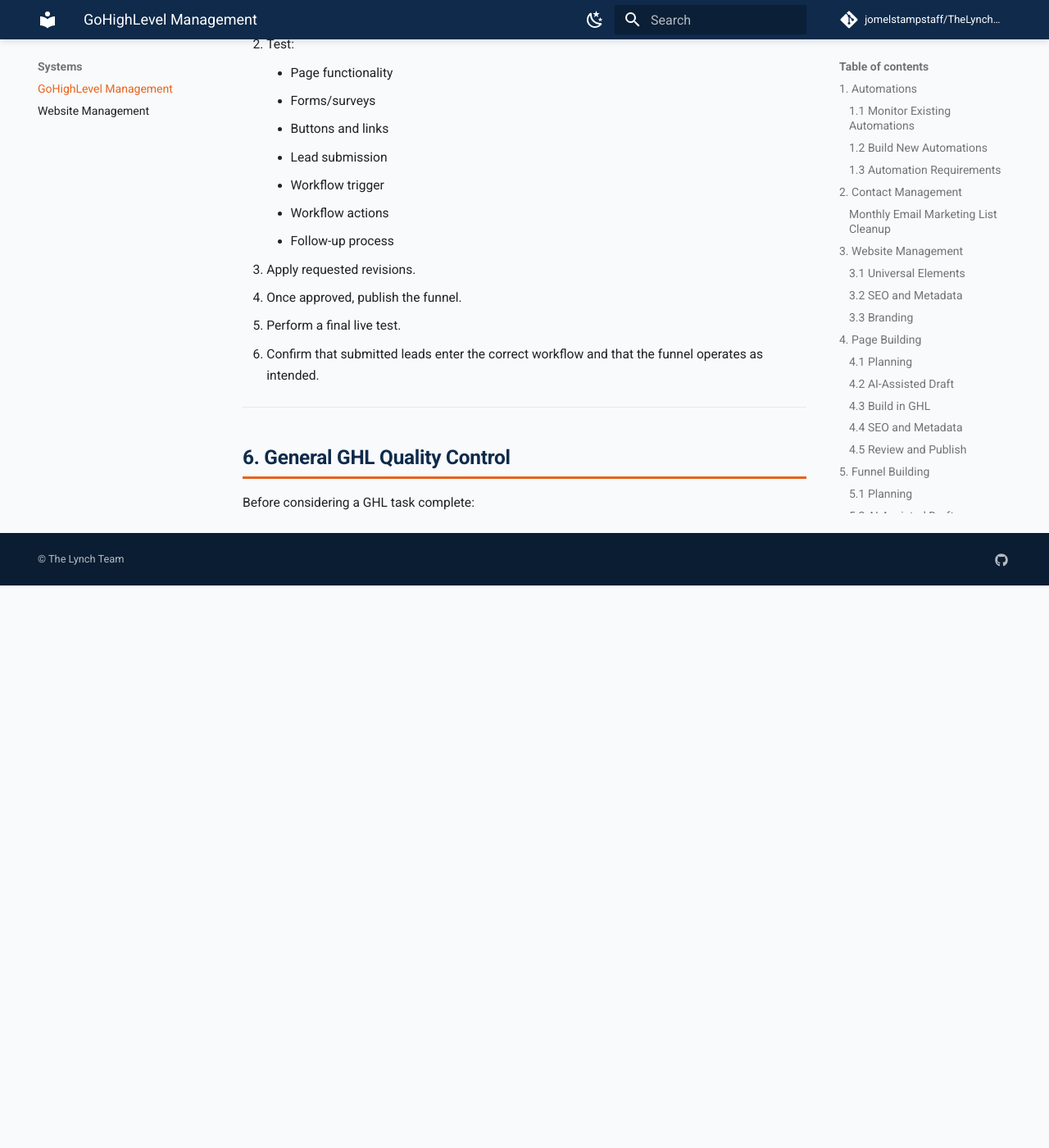
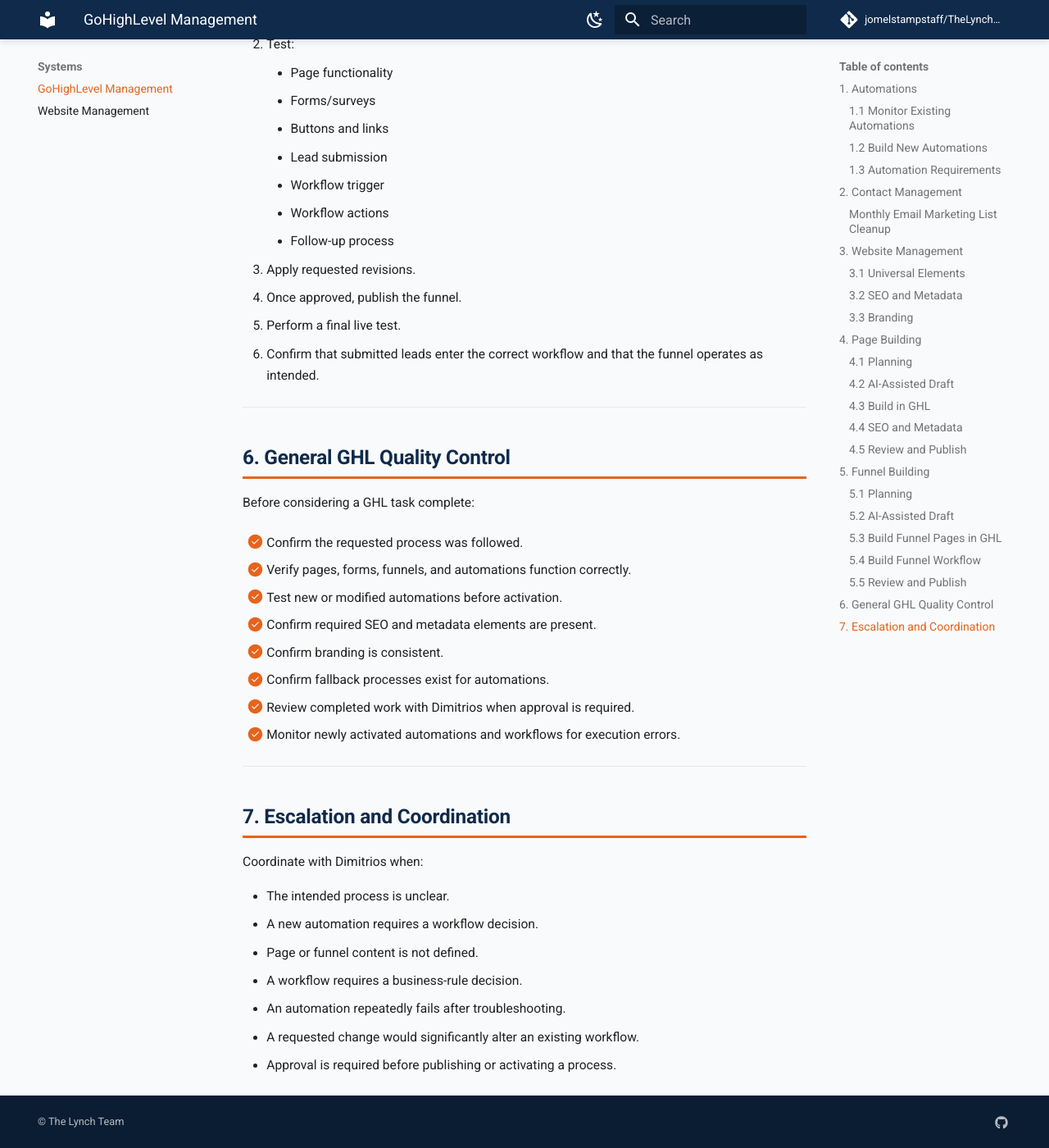
Before and after one commit to jomelstampstaff/TheLynchTeamSOP, an MkDocs documentation site: the page built from docs/gohighlevel-management.md, in a window 1280 px wide and 1400 px high, scrolled down 6557 px. Shown: the whole window at 82% size. Built offline with MkDocs 1.6.1 and Material for MkDocs 9.7.7, drawn with Linux system fonts in a browser that asks for light colours; comment, search, counter and statistics services are not loaded; before the commit the page ends 7271 px from its top, so only the background shows below that.

Commit message:
Update gohighlevel-management.md

```diff
--- a/docs/gohighlevel-management.md
+++ b/docs/gohighlevel-management.md
@@ -237,3 +237,26 @@ Add:
 ## 6. General GHL Quality Control
 
 Before considering a GHL task complete:
+
+- [ ] Confirm the requested process was followed.
+- [ ] Verify pages, forms, funnels, and automations function correctly.
+- [ ] Test new or modified automations before activation.
+- [ ] Confirm required SEO and metadata elements are present.
+- [ ] Confirm branding is consistent.
+- [ ] Confirm fallback processes exist for automations.
+- [ ] Review completed work with Dimitrios when approval is required.
+- [ ] Monitor newly activated automations and workflows for execution errors.
+
+---
+
+## 7. Escalation and Coordination
+
+Coordinate with Dimitrios when:
+
+- The intended process is unclear.
+- A new automation requires a workflow decision.
+- Page or funnel content is not defined.
+- A workflow requires a business-rule decision.
+- An automation repeatedly fails after troubleshooting.
+- A requested change would significantly alter an existing workflow.
+- Approval is required before publishing or activating a process.
```
